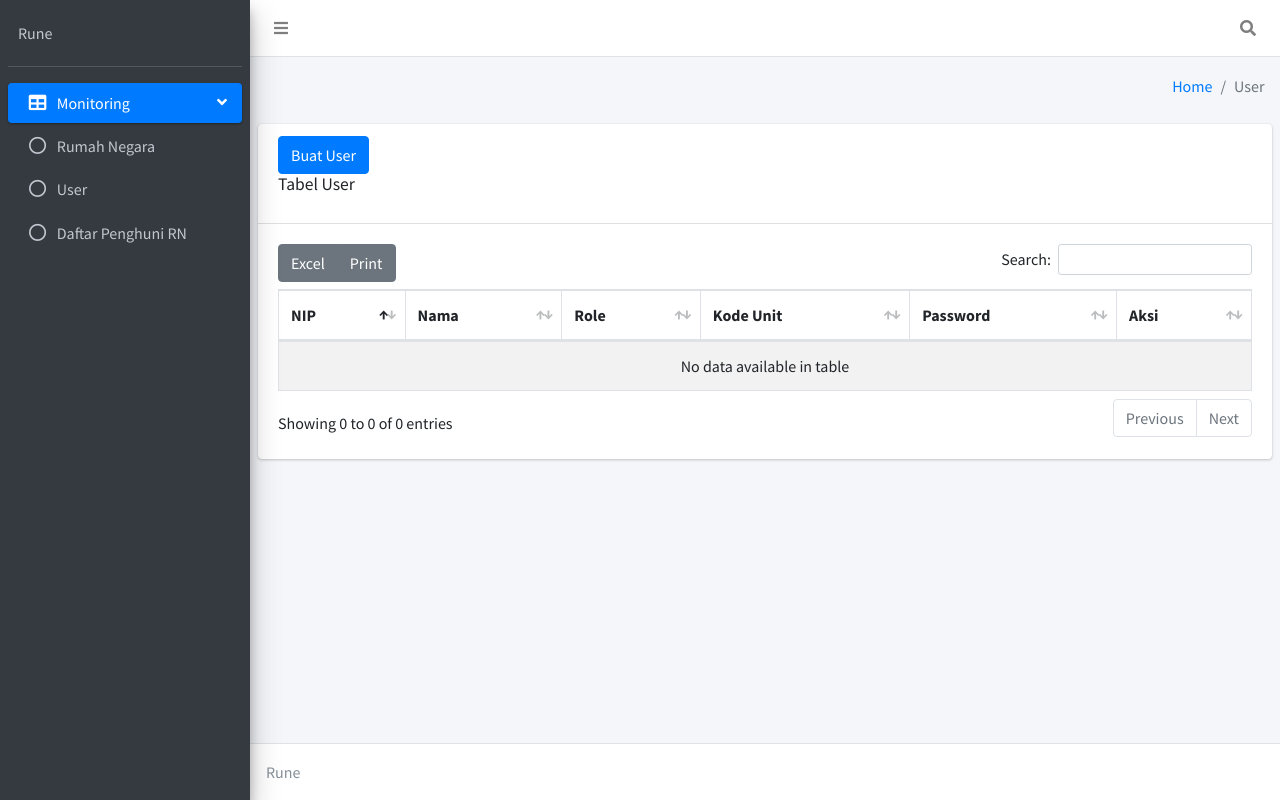
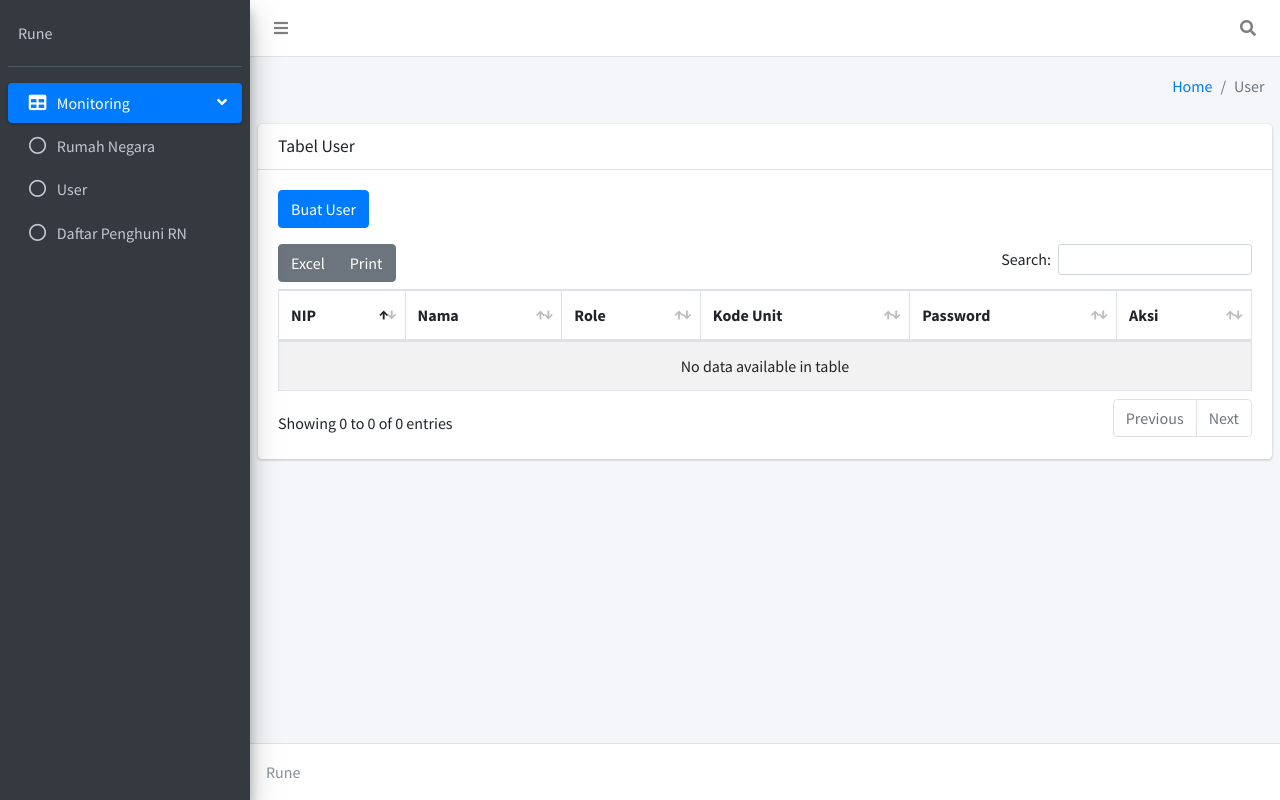
Before and after one commit to satriarahman16/rune, a PHP site: page /rumah_negara/ in a window 1280 px wide. Run offline with PHP 8.4, Linux system fonts and the light colour scheme; data that the repository does not hold is empty; some libraries are stand-ins or nearby versions.

Commit message:
perbaikan tombol di tabel user

```diff
--- a/user/view/ui_user.php
+++ b/user/view/ui_user.php
@@ -3,23 +3,20 @@
 
   <!-- Default box -->
   <div class="card">
-    <div class="card-header">
+    <div class="card-header d-flex justify-content-between">
     <div>
         <div>
-        <a href="<?php echo URL_Helper::createLink('user/user_controller','add',null);?>"
-        class="btn btn-primary btn-md" tabindex="-1" role="button" aria-disabled="false">Buat User</a>
+        <h3 class="card-title text-right">Tabel User</h3>
         </div>
-      <h3 class="card-title"><p class="text-right">Tabel User</p></h3>
-
     </div>
-
     </div>
-
-
-
 
     <!-- /.card-header -->
     <div class="card-body">
+      <div>
+        <a href="<?php echo URL_Helper::createLink('user/user_controller','add',null);?>"
+        class="btn btn-primary btn-md mb-3" tabindex="-1" role="button" aria-disabled="false">Buat User</a>
+      </div>
       <table id="example1" class="table table-bordered table-striped">
         <thead>
         <tr>
@@ -43,17 +40,17 @@
             <td class="whitespace-nowrap px-6 py-4"><?php echo $u->password;?></td>
             <td class="whitespace-nowrap px-6 py-4">
                         <a
-                            class="text-amber-500
-                                    transition duration-150 ease-in-out
-                                    hover:text-amber-600 focus:text-amber-600
-                                    active:text-amber-700"
+                            class="btn btn-primary btn-md mb-3"
                             href="<?php echo URL_HELPER::createLink('user/user_controller','update',array('nip'=>$u->nip)) ?>">
-                                Edit
+                            Edit
                         </a>
                         <a
                             id="hapus"
                             onclick="bukaPopup(this)"
-                            href="<?php echo URL_HELPER::createLink('user/user_controller','delete',array('nip'=>$u->nip)) ?>" >Hapus</a>
+                            class="btn btn-danger btn-md mb-3"
+                            href="<?php echo URL_HELPER::createLink('user/user_controller','delete',array('nip'=>$u->nip)) ?>">
+                            Hapus
+                        </a>
                     </td>
         </tr>
     <?php
```
